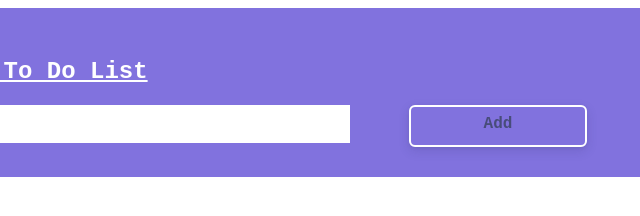
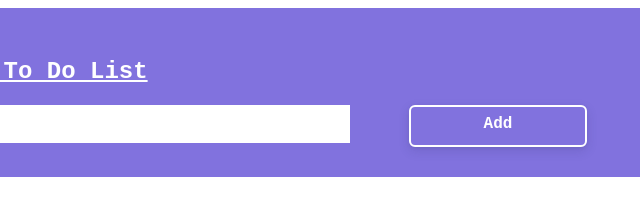
Before and after one commit to killshotxd/To-Do-App, a plain HTML site: page index.html in a window 1280 px wide. Shown: the full height of the page, 586-1226 px from the left. Drawn offline with Linux system fonts and the light colour scheme; a web font is replaced by a local one.

Commit message:
Updated style of btn

```diff
--- a/style.css
+++ b/style.css
@@ -103,21 +103,6 @@ input {
 
 /* Style the "Add" button */
 .addBtn {
-  /* display: inline-block;
-  outline: 0;
-  border: 0;
-  cursor: pointer;
-  font-weight: 600;
-  color: rgb(72, 76, 122);
-  font-size: 14px;
-  height: 38px;
-  padding: 8px 24px;
-  border-radius: 50px;
-  background-image: linear-gradient(180deg, #fff, #f5f5fa);
-  box-shadow: 0 4px 11px 0 rgb(37 44 97 / 15%),
-    0 1px 3px 0 rgb(93 100 148 / 20%);
-  transition: all 0.2s ease-out; */
-
   display: inline-block;
   outline: 0;
   cursor: pointer;
@@ -132,6 +117,7 @@ input {
   font-size: 16px;
   height: 42px;
   width: 15%;
+  color: white;
 }
 
 .addBtn:hover {
```
